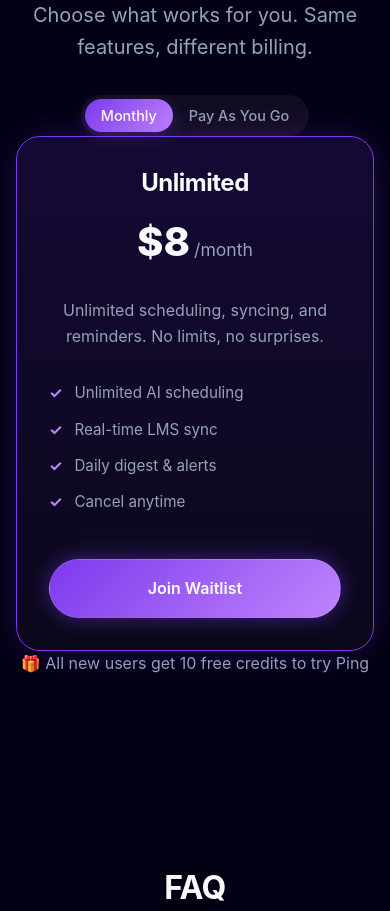
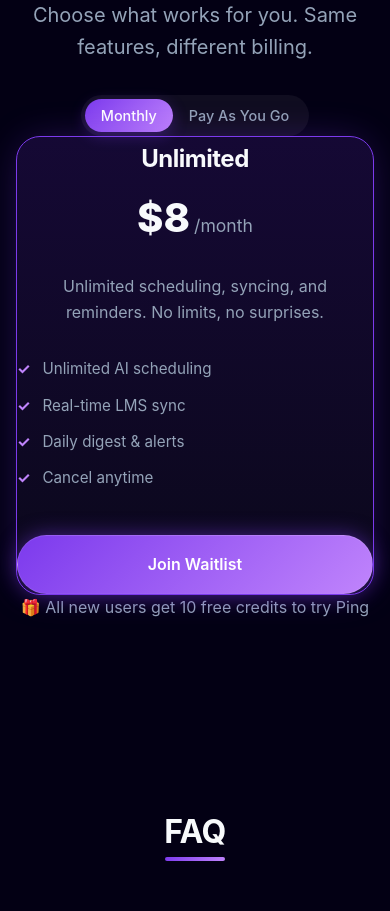
Before and after one commit to Vismay-J/pingai, a React (Vite) app: page / in a window 390 px wide. Shown: the part 5880-6791 px from the top of the page. Built offline with nearby package versions, Linux system fonts and the light colour scheme.

Commit message:
Fix pricing cards: add more padding and prevent 'Most Popular' badge from covering plan name

```diff
--- a/src/components/Pricing.css
+++ b/src/components/Pricing.css
@@ -70,7 +70,7 @@
   background: rgba(255, 255, 255, 0.03);
   border: 1px solid rgba(255, 255, 255, 0.1);
   border-radius: var(--radius-lg);
-  padding: var(--space-10);
+  padding: var(--space-12);
   width: 100%;
   text-align: center;
   transition: var(--transition);
@@ -110,10 +110,16 @@
   font-weight: 600;
   box-shadow: 0 4px 15px rgba(124, 58, 237, 0.4);
   white-space: nowrap;
+  z-index: 1;
 }
 
 .plan-header {
   margin-bottom: var(--space-6);
+  padding-top: var(--space-2);
+}
+
+.pricing-card-simple.popular .plan-header {
+  padding-top: var(--space-4);
 }
 
 .plan-name {
@@ -217,7 +223,11 @@
 
 @media (max-width: 480px) {
   .pricing-card-simple {
-    padding: var(--space-8);
+    padding: var(--space-10);
+  }
+
+  .pricing-card-simple.popular .plan-header {
+    padding-top: var(--space-3);
   }
 
   .price-amount {
```
